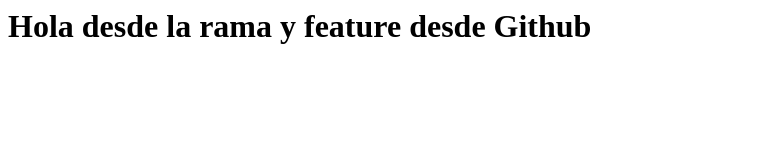
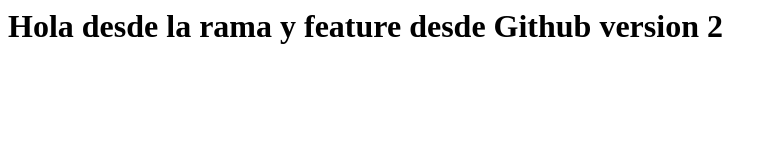
Before and after one commit to Jefferpx/PrimerProyectoGit, a plain HTML site: page index.html in a window 1280 px wide. Shown: the whole page, without its empty margins (0-777 px from the left). Drawn offline with Linux system fonts and the light colour scheme.

Commit message:
Actualizado desde Github version 2index.html

```diff
--- a/index.html
+++ b/index.html
@@ -1 +1 @@
-<html><body><h1>Hola desde la rama y feature desde Github</h1></body></html>
+<html><body><h1>Hola desde la rama y feature desde Github version 2</h1></body></html>
```
